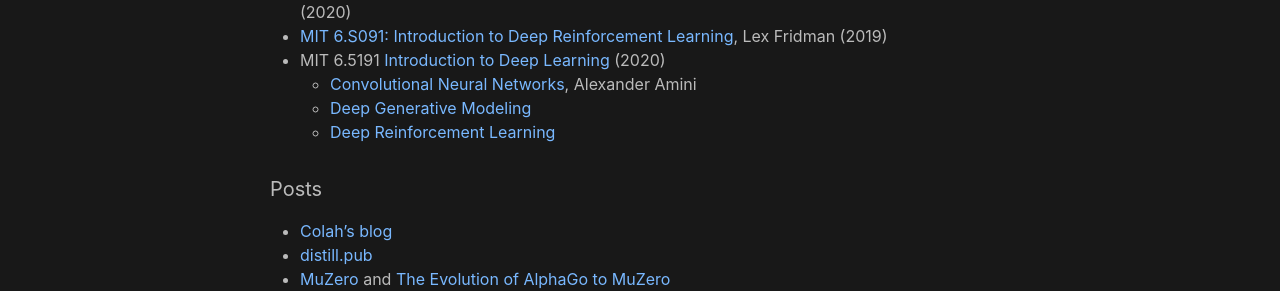
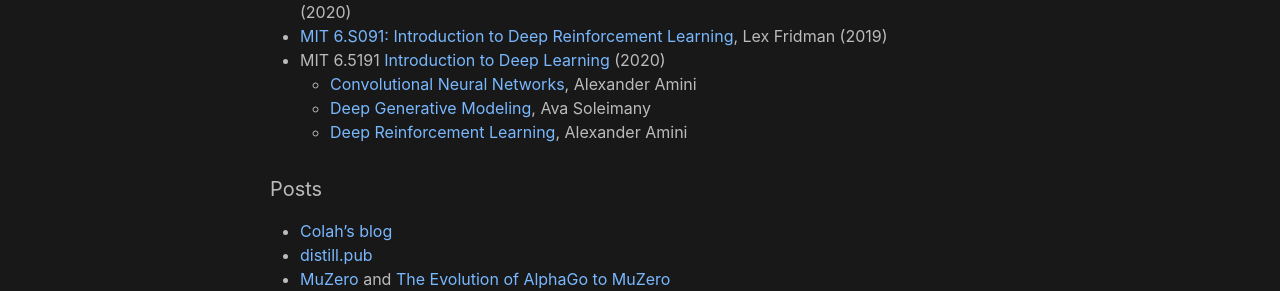
Before and after one commit to analytiq-hub/sigagent.github.io, a Jekyll site: the page built from machine_learning.md, in a window 1280 px wide. Shown: the part 866-1157 px from the top of the page. Built offline with Jekyll 4.4.1, drawn with Linux system fonts in a browser that asks for light colours.

Commit message:
*** empty log message ***

```diff
--- a/machine_learning.md
+++ b/machine_learning.md
@@ -31,8 +31,8 @@ title: Machine Learning
 * [MIT 6.S091: Introduction to Deep Reinforcement Learning](https://www.youtube.com/watch?v=zR11FLZ-O9M&t=2130s), Lex Fridman (2019)
 * MIT 6.5191 [Introduction to Deep Learning](https://www.youtube.com/watch?v=njKP3FqW3Sk&list=PLtBw6njQRU-rwp5__7C0oIVt26ZgjG9NI) (2020)
   * [Convolutional Neural Networks](https://www.youtube.com/watch?v=iaSUYvmCekI), Alexander Amini
-  * [Deep Generative Modeling](https://www.youtube.com/watch?v=rZufA635dq4&list=PLtBw6njQRU-rwp5__7C0oIVt26ZgjG9NI&index=4)
-  * [Deep Reinforcement Learning](https://www.youtube.com/watch?v=i6Mi2_QM3rA)
+  * [Deep Generative Modeling](https://www.youtube.com/watch?v=rZufA635dq4&list=PLtBw6njQRU-rwp5__7C0oIVt26ZgjG9NI&index=4), Ava Soleimany
+  * [Deep Reinforcement Learning](https://www.youtube.com/watch?v=i6Mi2_QM3rA), Alexander Amini
 
 #### Posts
 * [Colah's blog](http://colah.github.io/)
```
